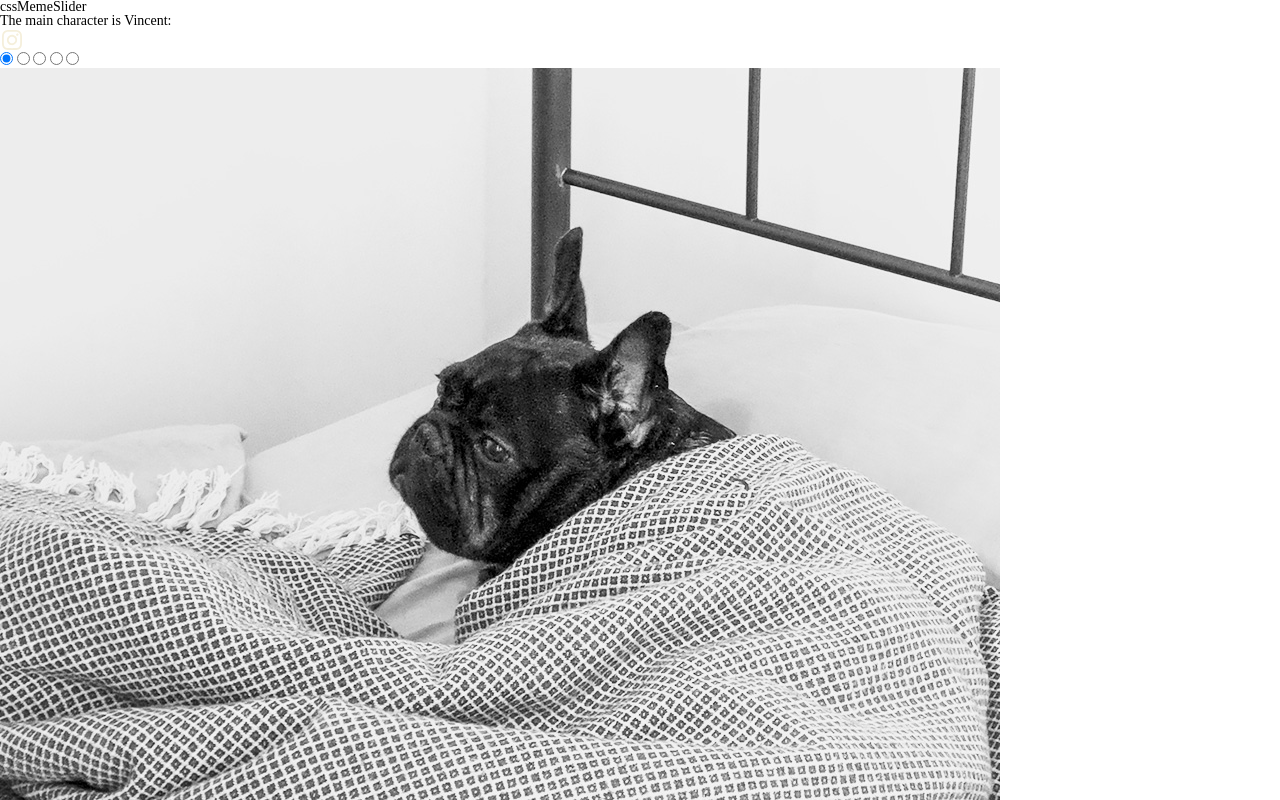
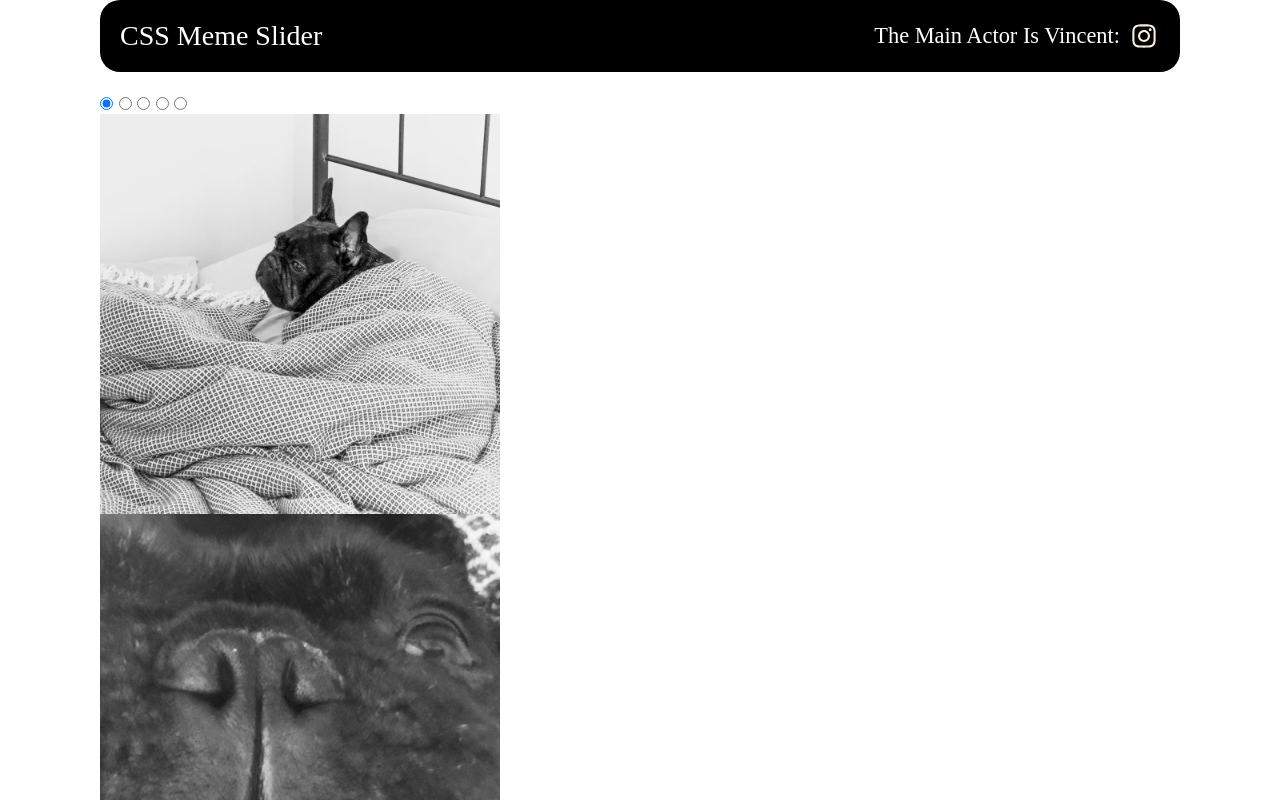
Before and after one commit to plcnsk/cssMemeSlider, a plain HTML site: page cssMemeSlider/index.html in a window 1280 px wide. Shown: the top 800 px of the page. Drawn offline with Linux system fonts and the light colour scheme.

Commit message:
feat: add stylization for header and footer sections (Sun, Sep 17, 2023 13:15:01 PM)

```diff
--- a/cssMemeSlider/index.html
+++ b/cssMemeSlider/index.html
@@ -12,11 +12,11 @@
 
   <header class="wrapper">
     <div class="header__container">
-      <h1>cssMemeSlider</h1>
+      <h1>CSS meme slider</h1>
       <div class="header__title">
-        <p>The main character is Vincent:</p>
-        <a href="https://www.instagram.com/vincent_vinc_">
-          <img src="./images/u_instagram.svg" alt="#">
+        <p>The main actor is Vincent:</p>
+        <a href="https://www.instagram.com/vincent_vinc_" target="_blank">
+          <img class="instagram__icon" src="./images/u_instagram.svg" alt="#" width="32">
         </a>
       </div>
     </div>
@@ -33,19 +33,19 @@
         <input type="radio" name="slide" id="slide-5">
 
         <div class="slide">
-          <img src="./images/1.jpg" alt="">
+          <img src="./images/1.jpg" width="400" alt="">
         </div>
         <div class="slide">
-          <img src="./images/2.jpg" alt="">
+          <img src="./images/2.jpg" width="400" alt="">
         </div>
         <div class="slide">
-          <img src="./images/3.jpg" alt="">
+          <img src="./images/3.jpg" width="400" alt="">
         </div>
         <div class="slide">
-          <img src="./images/4.jpg" alt="">
+          <img src="./images/4.jpg" width="400" alt="">
         </div>
         <div class="slide">
-          <img src="./images/5.jpg" alt="">
+          <img src="./images/5.jpg" width="400" alt="">
         </div>
 
         <div class="navigation__section">
@@ -73,9 +73,11 @@
   </main>
 
   <footer class="wrapper">
-    <a href="https://rs.school/js-stage0/">The Rolling Scopes School</a>
-    <h2>2023</h2>
-    <a href="https://github.com/plcnsk">Aliaksei Pliutsinski</a>
+    <div class="footer__container">
+      <a href="https://rs.school/js-stage0/" target="_blank">The Rolling Scopes School</a>
+      <h2>2023</h2>
+      <a href="https://github.com/plcnsk" target="_blank">Aliaksei Pliutsinski</a>
+    </div>
   </footer>
 
 </body>
--- a/cssMemeSlider/style.css
+++ b/cssMemeSlider/style.css
@@ -0,0 +1,77 @@
+body {
+  background-color: #fff;
+  font-size: 1.6rem;
+}
+
+.wrapper {
+  margin: 0 auto;
+  width: 1080px;
+}
+
+.header__container {
+  display: flex;
+  justify-content: space-between;
+  align-items: center;
+
+  background-color: #000;
+  padding: 20px;
+  border-radius: 20px;
+  margin-bottom: 20px;
+}
+
+.header__container h1 {
+  color: #fff;
+  font-size: 2rem;
+  text-transform: capitalize;
+}
+
+.header__title {
+  display: flex;
+  justify-content: center;
+  align-items: center;
+}
+
+.header__title p {
+  color: #fff;
+  text-transform: capitalize;
+  padding-right: 8px;
+}
+
+.instagram__icon {
+  border-radius: 7px;
+  padding: 2px;
+  transition: all 0.4s ease-out;
+}
+
+.instagram__icon:hover {
+  background-color: #ffffff50;
+}
+
+
+
+
+
+.footer__container {
+  display: flex;
+  justify-content: space-between;
+  align-items: center;
+
+  background-color: #000;
+  padding: 20px;
+  border-radius: 20px;
+  margin-top: 20px;
+}
+
+.footer__container a, h2 {
+  color: #fff;
+  text-transform: capitalize;
+  transition: all 0.4s ease-out;
+}
+
+.footer__container a:hover {
+  color: #ffffffa4;
+}
+
+.footer__container a:last-child {
+  margin-left: 70px;
+}
```
